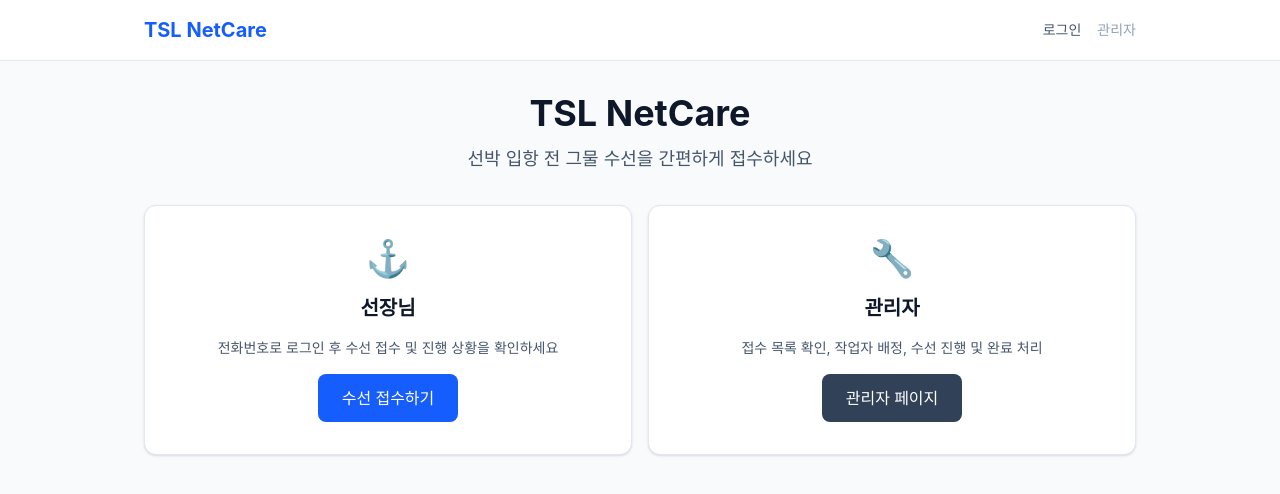
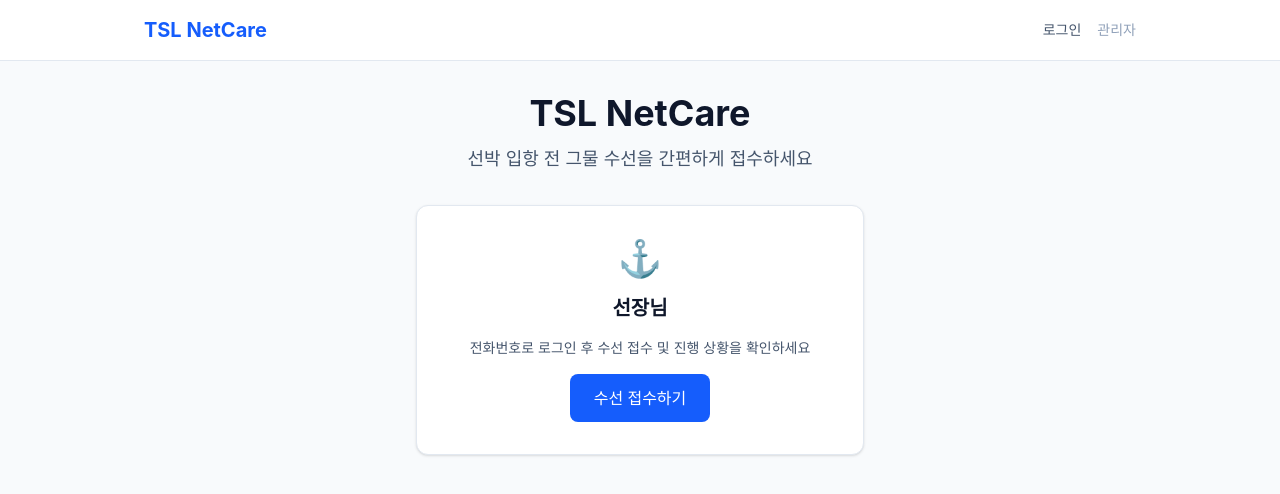
Before and after one commit to jyoung0422-art/TSL-netcare, a Next.js app: page / in a window 1280 px wide. Shown: the top 494 px of the page. Built offline with nearby package versions, Linux system fonts and the light colour scheme; no server answers.

Commit message:
Hide admin button on landing page, keep only captain login
Co-authored-by: jyoung0422-art <jyoung0422-art@users.noreply.github.com>

```diff
--- a/app/page.tsx
+++ b/app/page.tsx
@@ -14,8 +14,8 @@ export default function HomePage() {
         </p>
       </section>
 
-      <div className="grid gap-4 sm:grid-cols-2">
-        <Card className="flex flex-col items-center gap-4 p-8 text-center">
+      <div className="grid gap-4 sm:grid-cols-1 sm:justify-center">
+        <Card className="mx-auto flex w-full max-w-md flex-col items-center gap-4 p-8 text-center">
           <div className="text-4xl">⚓</div>
           <h2 className="text-xl font-semibold">선장님</h2>
           <p className="text-sm text-slate-600">
@@ -25,19 +25,6 @@ export default function HomePage() {
             <Button size="lg">수선 접수하기</Button>
           </Link>
         </Card>
-
-        <Card className="flex flex-col items-center gap-4 p-8 text-center">
-          <div className="text-4xl">🔧</div>
-          <h2 className="text-xl font-semibold">관리자</h2>
-          <p className="text-sm text-slate-600">
-            접수 목록 확인, 작업자 배정, 수선 진행 및 완료 처리
-          </p>
-          <Link href="/admin">
-            <Button variant="secondary" size="lg">
-              관리자 페이지
-            </Button>
-          </Link>
-        </Card>
       </div>
     </div>
   );
```
